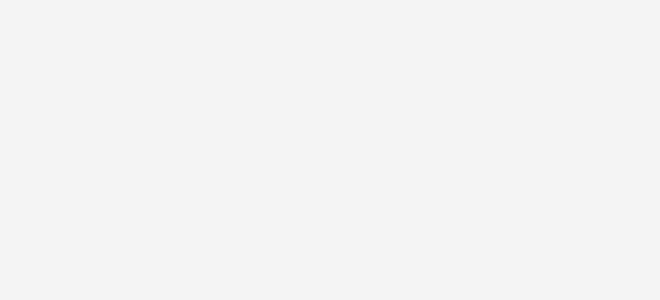
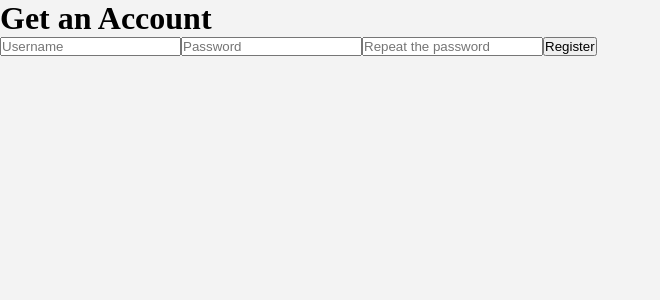
Before and after one commit to Way-Maker7/weltLaender, a React (Create React App) app in the folder frontend/: page /register in a window 1280 px wide. Before the commit this address had no page. Shown: the top 300 px of the page, without its empty margins (0-660 px from the left). Built offline with nearby package versions, Linux system fonts and the light colour scheme.

Commit message:
register page added

```diff
--- a/frontend/src/App.tsx
+++ b/frontend/src/App.tsx
@@ -3,6 +3,8 @@ import {BrowserRouter, Routes, Route} from "react-router-dom";
 import Home from "./pages/Home";
 import './App.scss';
 import Blog from "./pages/Blog";
+import Register from "./pages/Register";
+
 
 function App() {
 
@@ -10,6 +12,7 @@ function App() {
     return (
        <BrowserRouter>
            <Routes>
+               <Route path={'/register'} element={<Register/>}></Route>
                <Route path="/" element={<Home />}></Route>
                <Route path="/home" element={<Home />}></Route>
                <Route path="/blog" element={<Blog />}></Route>
--- /dev/null
+++ b/frontend/src/pages/Register.tsx
@@ -0,0 +1,24 @@
+import {FormEvent, useState} from "react";
+
+export default function Register(){
+
+    const [username, setUsername] = useState("");
+    const [password, setPassword] = useState("");
+    const [passwordRepeat, setPassordRepeat] = useState("");
+
+const register = (ev: FormEvent) => {
+    ev.preventDefault();
+}
+
+    return(
+        <div>
+            <h1>Get an Account</h1>
+            <form onSubmit={register}>
+                <input type="text" value={username} onChange={ev => setUsername(ev.target.value)} placeholder= "Username"/>
+                <input type="password" value={password} onChange={ev => setPassword(ev.target.value)} placeholder="Password"/>
+                <input type="password" value={passwordRepeat} onChange={ev => setPassordRepeat(ev.target.value)} placeholder= "Repeat the password"/>
+                <input type="submit" value="Register"/>
+            </form>
+        </div>
+    )
+}
```
